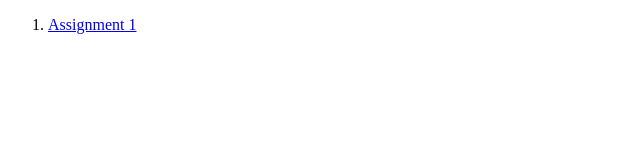
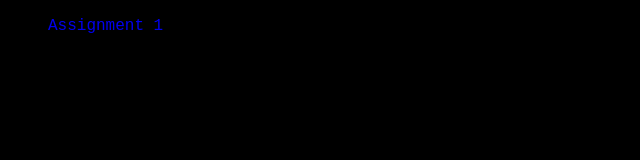
Before and after one commit to embeddeddeveloper12/Notes, a plain HTML site: page Subjects/maths.html in a window 1280 px wide. Shown: the whole page, without its empty margins (0-640 px from the left). Drawn offline with Linux system fonts and the light colour scheme.

Commit message:
Update maths.html

```diff
--- a/Subjects/maths.html
+++ b/Subjects/maths.html
@@ -2,6 +2,20 @@
 <html>
     <head>
         <title>MATHS</title>
+        <style>
+            *{
+                background-color: black;
+            }
+            a{
+                font-family: 'Courier New', Courier, monospace;
+                text-decoration: none;
+            }
+            a:hover{
+                font-weight: bolder;
+                color: green;
+                font-size: 125%;
+            }
+        </style>
     </head>
     <body>
         <ol>
```
